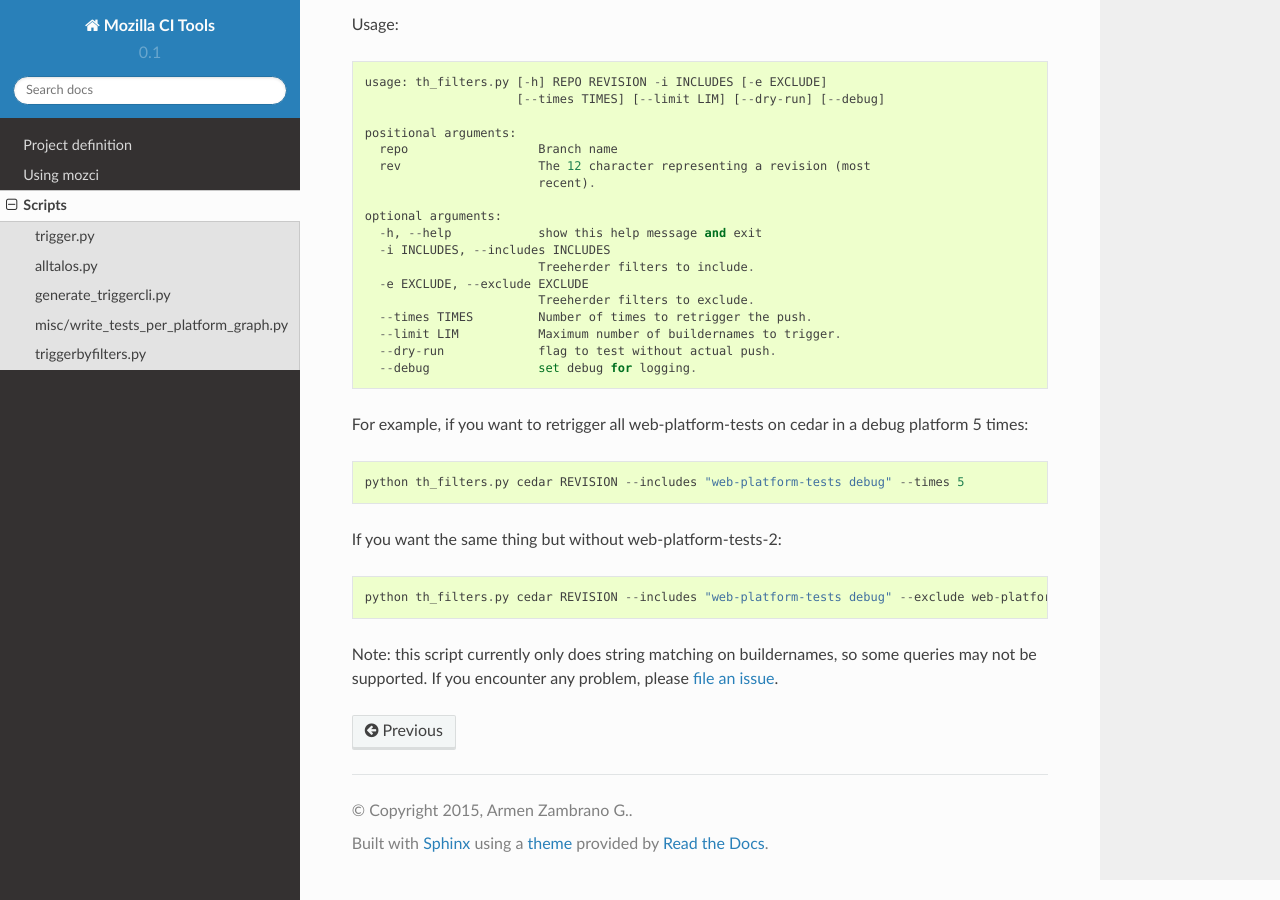
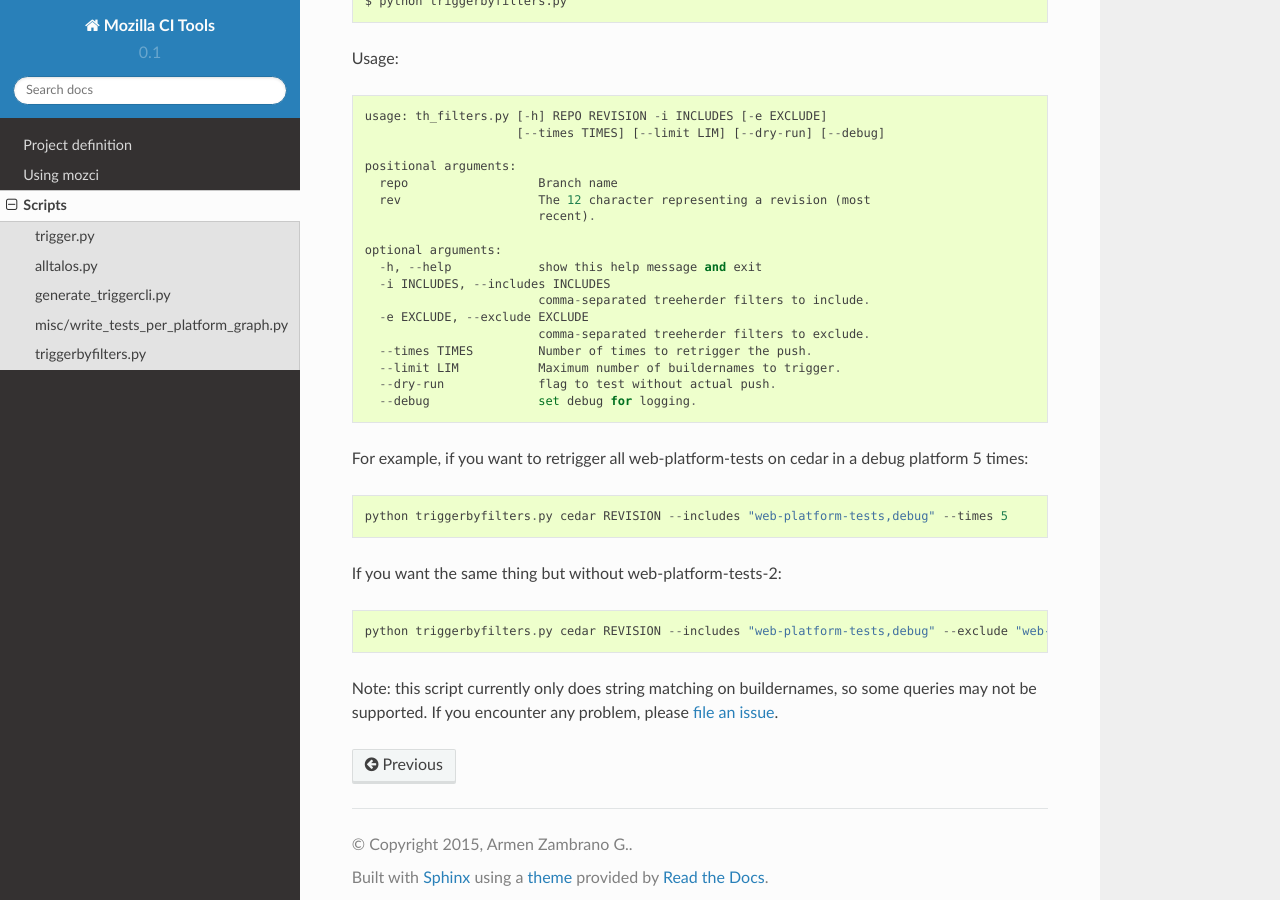
Before and after one commit to mozilla/mozilla_ci_tools, a Sphinx documentation site: the page built from docs/scripts.rst, in a window 1280 px wide and 900 px high, scrolled down 3063 px. Built offline with Sphinx 7.4.7 and the Read the Docs theme 2.0.0, drawn with Linux system fonts in a browser that asks for light colours; some of the changed text lies outside the part shown.

Commit message:
Update scripts to include filter options.

```diff
--- a/docs/scripts.rst
+++ b/docs/scripts.rst
@@ -81,6 +81,8 @@
     -h, --help            show this help message and exit
     --repo-name REPO_NAME
                           The name of the repository: e.g. 'cedar'.
+    --includes INCLUDES   comma-separated treeherder filters to include.
+    --exclude EXCLUDE     comma-separated treeherder filters to exclude.
     --times TIMES         Number of times to retrigger the push.
     --rev REVISION        revision of the push.
     --dry-run             flag to test without actual push.
@@ -147,9 +149,9 @@
   optional arguments:
     -h, --help            show this help message and exit
     -i INCLUDES, --includes INCLUDES
-                          Treeherder filters to include.
+                          comma-separated treeherder filters to include.
     -e EXCLUDE, --exclude EXCLUDE
-                          Treeherder filters to exclude.
+                          comma-separated treeherder filters to exclude.
     --times TIMES         Number of times to retrigger the push.
     --limit LIM           Maximum number of buildernames to trigger.
     --dry-run             flag to test without actual push.
@@ -158,11 +160,11 @@
 
 For example, if you want to retrigger all web-platform-tests on cedar in a debug platform 5 times::
 
-  python th_filters.py cedar REVISION --includes "web-platform-tests debug" --times 5
+  python triggerbyfilters.py cedar REVISION --includes "web-platform-tests,debug" --times 5
 
 If you want the same thing but without web-platform-tests-2::
 
-  python th_filters.py cedar REVISION --includes "web-platform-tests debug" --exclude web-platform-tests-2 --times 5
+  python triggerbyfilters.py cedar REVISION --includes "web-platform-tests,debug" --exclude "web-platform-tests-2" --times 5
 
 Note: this script currently only does string matching on buildernames, so some queries may not be supported. If you encounter any problem, please `file an issue
 <https://github.com/armenzg/mozilla_ci_tools/issues>`_.
```
